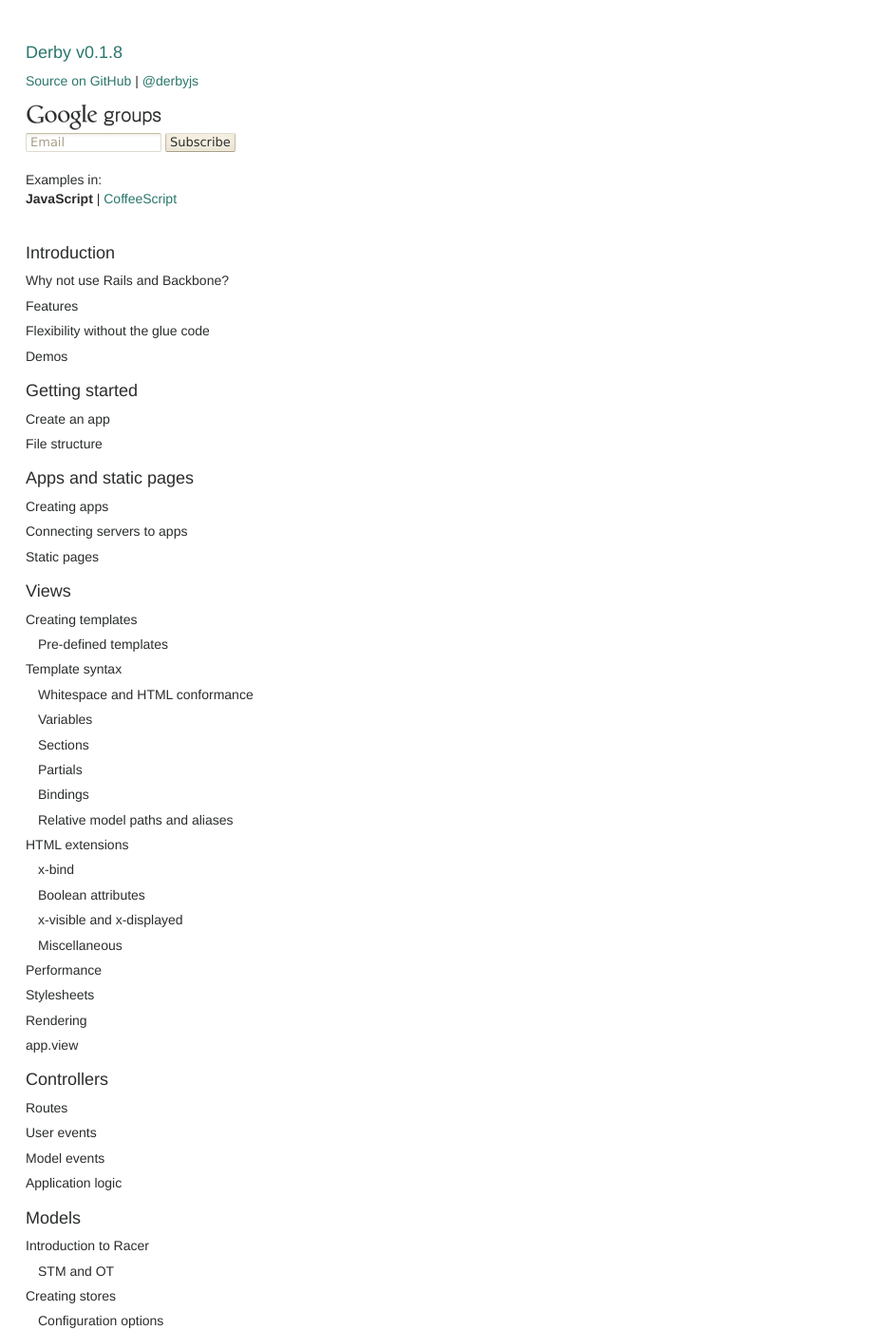
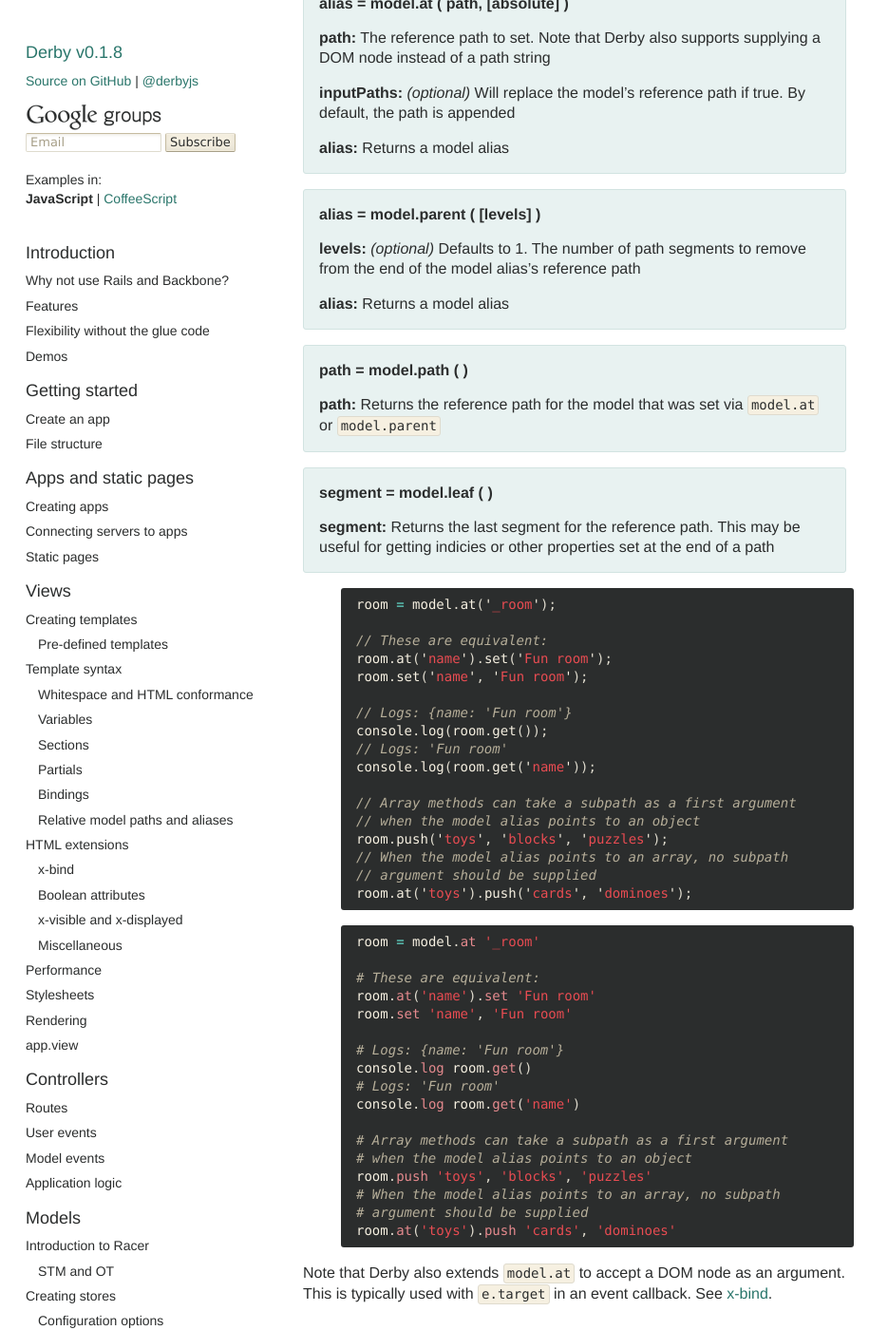
Before and after one commit to derbyjs/derby, a Jekyll site: the page built from index.md, in a window 1280 px wide and 1400 px high, scrolled down 42513 px. Shown: the whole window at 95% size, without its empty margins (0-935 px from the left). Built offline with Jekyll 4.4.1, drawn with Linux system fonts in a browser that asks for light colours; some of the changed text lies outside the part shown.

Commit message:
examples

```diff
--- a/index.md
+++ b/index.md
@@ -1239,6 +1239,14 @@ Would have paths like `title`, `fruits.1`, and `fruits.0.color`. Paths consist o
 
 Paths that contain a segment starting with an underscore (e.g. '_showFooter' or 'flowers.10._hovered') have a special meaning. These paths are considered "private," and they are not synced back to the server or to other clients. Private paths are frequently used with [references](#references) and for rendering purposes.
 
+#### GUIDs
+
+Models provide a method to create globablly unique ids. These can be used as part of a path or within mutator methods.
+
+> ### `guid = `model.id` ( )`
+>
+> **guid:** Returns a globally unique identifier that can be used for model operations
+
 ### Methods
 
 The primary model methods use STM by default. This means that changes are reflected immediately, but they may ultimately fail and be rolled back. All model methods are synchronous and provide an optional callback.
@@ -1643,6 +1651,48 @@ Racer also supports a special reference type created via `model.refList`. This t
 >
 > **fn:** Returns the function that is stored in the model to represent the reference. This function should not be used directly
 
+{% highlight javascript %}
+// refLists may only consist of objects with an id that matches
+// their property on their parent
+model.set('colors', {
+  red: {hex: '#f00', id: 'red'},
+  green: {hex: '#0f0', id: 'green'},
+  blue: {hex: '#00f', id: 'blue'}
+});
+model.set('_colorIds', ['blue', 'red']);
+model.ref('_myColors', 'colors', '_colorIds');
+
+model.push('_myColors', {hex: '#ff0', id: 'yellow'});
+
+// Logs: [
+//   {hex: '#00f', id: 'blue'},
+//   {hex: '#f00', id: 'red'},
+//   {hex: '#ff0', id: 'yellow'}
+// ]
+console.log(model.get('_myColors'));
+{% endhighlight %}
+{% highlight coffeescript %}
+# refLists may only consist of objects with an id that matches
+# their property on their parent
+model.set 'colors',
+  red: {hex: '#f00', id: 'red'}
+  green: {hex: '#0f0', id: 'green'}
+  blue: {hex: '#00f', id: 'blue'}
+model.set '_colorIds', ['blue', 'red']
+model.ref '_myColors', 'colors', '_colorIds'
+
+model.push '_myColors', {hex: '#ff0', id: 'yellow'}
+
+// Logs: [
+//   {hex: '#00f', id: 'blue'},
+//   {hex: '#f00', id: 'red'},
+//   {hex: '#ff0', id: 'yellow'}
+// ]
+console.log model.get('_myColors')
+{% endhighlight %}
+
+Note that if objects are added to a refList without an `id` property, a unique id from [`model.id()`](#guids) will be automatically added to the object.
+
 ### Aliases
 
 Model aliases provide a more convenient way to interact with commonly used paths. They support the same methods, and they provide the path argument to accessors, mutators, and event subscribers.
@@ -1668,3 +1718,44 @@ Model aliases provide a more convenient way to interact with commonly used paths
 > ### `segment = `model.leaf` ( )`
 >
 > **segment:** Returns the last segment for the reference path. This may be useful for getting indicies or other properties set at the end of a path
+
+{% highlight javascript %}
+room = model.at('_room');
+
+// These are equivalent:
+room.at('name').set('Fun room');
+room.set('name', 'Fun room');
+
+// Logs: {name: 'Fun room'}
+console.log(room.get());
+// Logs: 'Fun room'
+console.log(room.get('name'));
+
+// Array methods can take a subpath as a first argument
+// when the model alias points to an object
+room.push('toys', 'blocks', 'puzzles');
+// When the model alias points to an array, no subpath
+// argument should be supplied
+room.at('toys').push('cards', 'dominoes');
+{% endhighlight %}
+{% highlight coffeescript %}
+room = model.at '_room'
+
+# These are equivalent:
+room.at('name').set 'Fun room'
+room.set 'name', 'Fun room'
+
+# Logs: {name: 'Fun room'}
+console.log room.get()
+# Logs: 'Fun room'
+console.log room.get('name')
+
+# Array methods can take a subpath as a first argument
+# when the model alias points to an object
+room.push 'toys', 'blocks', 'puzzles'
+# When the model alias points to an array, no subpath
+# argument should be supplied
+room.at('toys').push 'cards', 'dominoes'
+{% endhighlight %}
+
+Note that Derby also extends `model.at` to accept a DOM node as an argument. This is typically used with `e.target` in an event callback. See [x-bind](#xbind).
```
